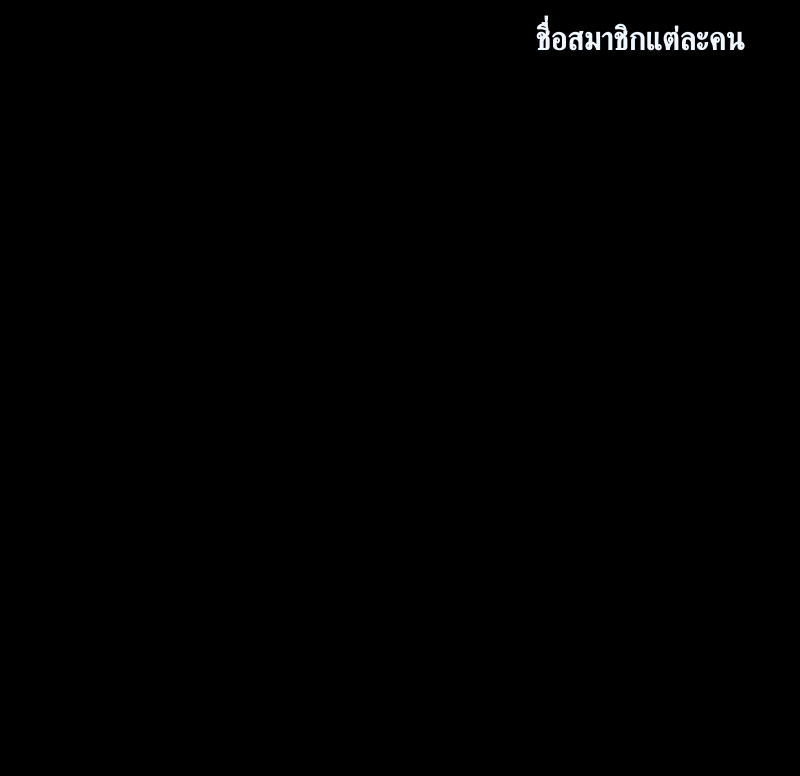
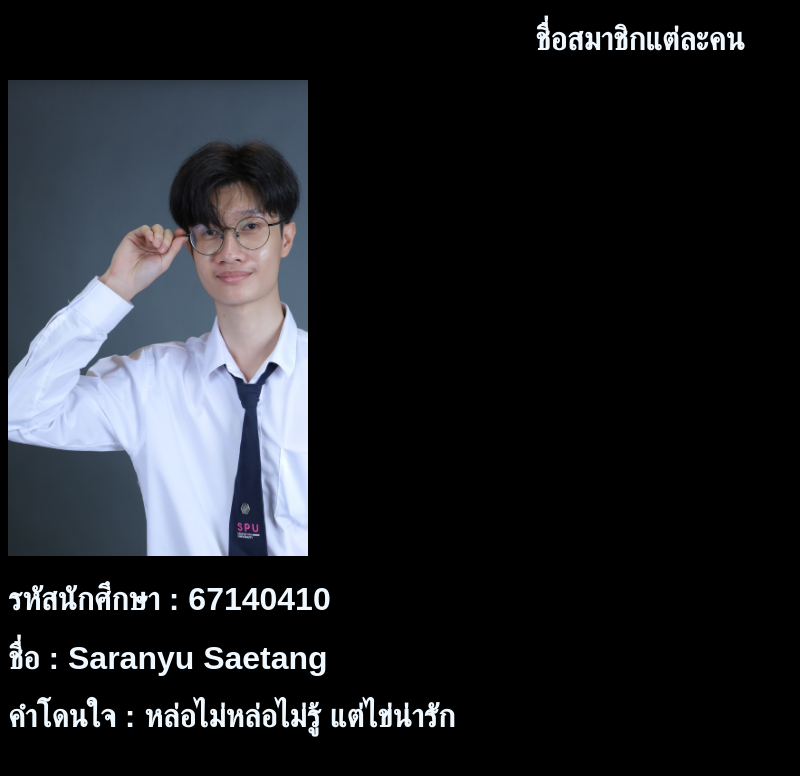
Before and after one commit to Pegasus1-b/SPU-Collab, a plain HTML site: page index.html in a window 1280 px wide. Shown: the whole page, without its empty margins (0-800 px from the left). Drawn offline with Linux system fonts and the light colour scheme.

Commit message:
67140410

```diff
--- a/index.html
+++ b/index.html
@@ -21,7 +21,10 @@
     <!-- 67177222 Teeravat Xu -->
 
     <!-- 67140410 Saranyu Saetang -->
-
+     <img src="saranyu.jpg" alt="" style="width: 300px;">
+    <h1>รหัสนักศึกษา : 67140410</h1>
+    <h1>ชื่อ : Saranyu Saetang</h1>
+    <h1>คำโดนใจ : หล่อไม่หล่อไม่รู้ แต่ไข่น่ารัก</h1>
     <!-- 67124614 Woraphon Saengphanit -->
 
     <!-- 67137113 Apichayut Rosukit -->
```
Also changed, not shown: saranyu.jpg (added).
